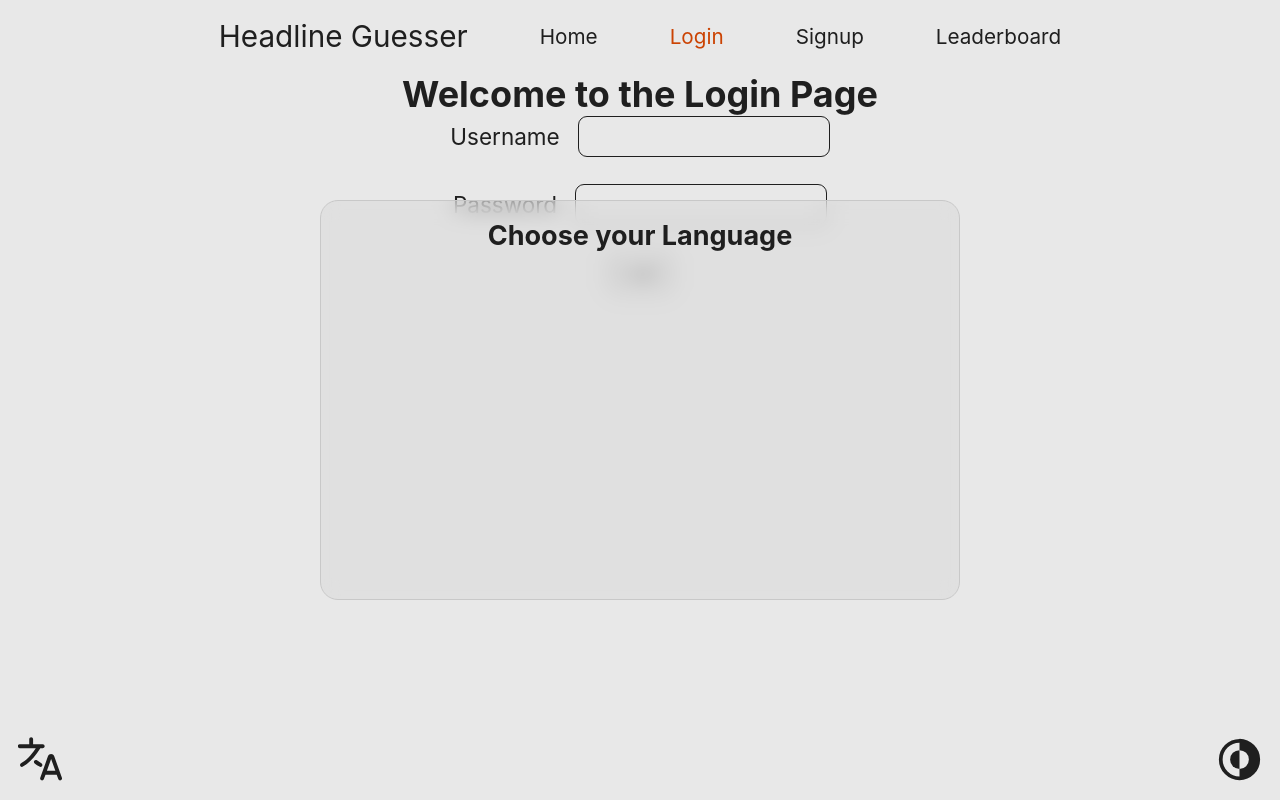
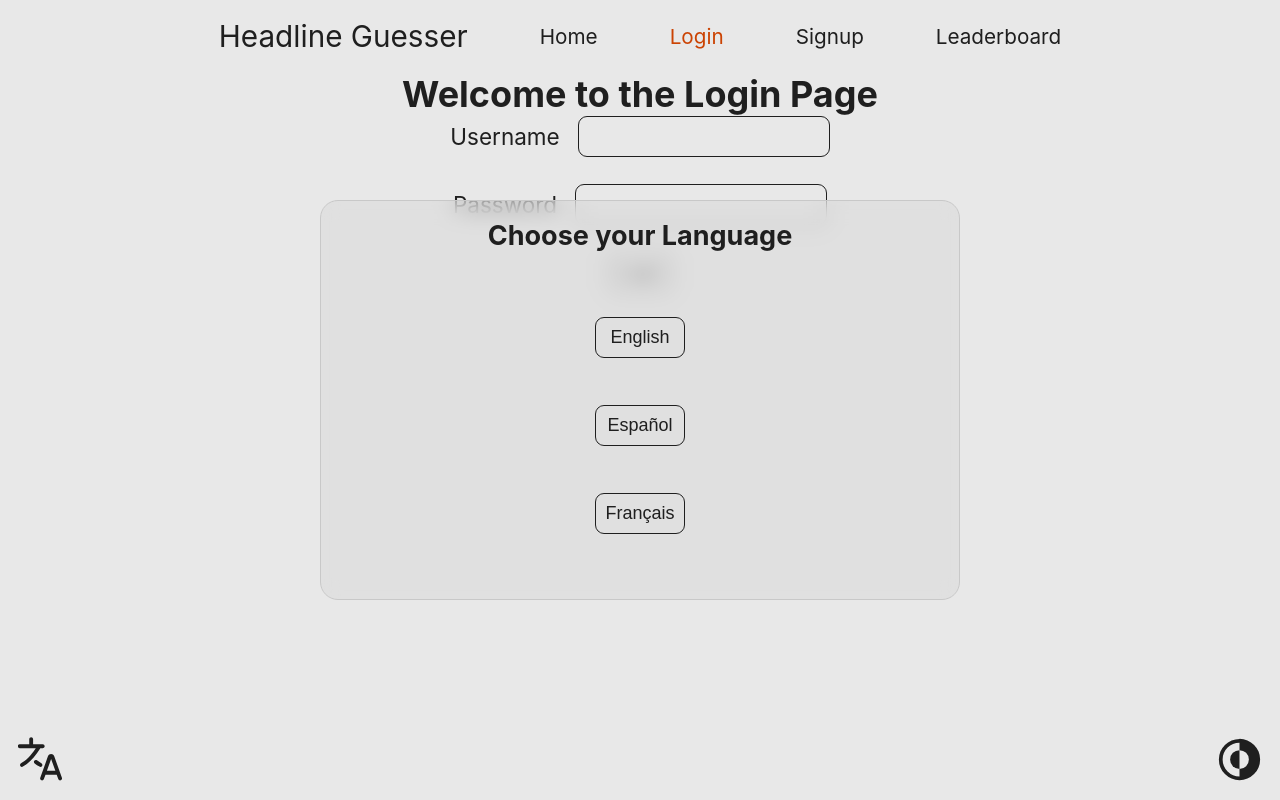
Before and after one commit to HarrisAlex/HeadlineGuesser, a React (Create React App) app in the folder client/: page /login in a window 1280 px wide. Both pictures are taken after a click on the button 40 px from the left and 759 px from the top of the page. Built offline with nearby package versions, Linux system fonts and the light colour scheme.

Commit message:
Working on language selection

```diff
--- a/client/src/components/languageSelector.jsx
+++ b/client/src/components/languageSelector.jsx
@@ -1,7 +1,15 @@
 import React from 'react';
+
+import Button from './button.jsx';
 
 import Strings from '../constants/Strings.jsx';
 import Colors from '../constants/Colors.jsx';
+
+const languages = [
+    { language: "english", display: Strings.English() },
+    { language: "spanish", display: Strings.Spanish() },
+    { language: "french", display: Strings.French() }
+];
 
 export default class LanguageSelector extends React.Component {
     constructor(props) {
@@ -50,9 +58,22 @@ export default class LanguageSelector extends React.Component {
                         padding: "1rem",
                         width: "50svw",
                         height: "50svh",
+                        gap: "1rem"
                     }}>
                     <h2>{Strings.ChooseLanguage()}</h2>
-
+                    <div
+                        style={{
+                            height: "100%",
+                            display: "flex",
+                            justifyContent: "space-evenly",
+                            flexDirection: "column",
+                        }}>
+                        {languages.map((language) => (
+                            <Button key={language.language} label={language.display} onClick={() => {
+                                localStorage.setItem("language", language.language)
+                            }}/>
+                        ))}
+                    </div>
                 </div>
             </div>
         );
--- a/client/src/constants/Colors.jsx
+++ b/client/src/constants/Colors.jsx
@@ -53,7 +53,7 @@ export default class Colors {
         return dark ? "#1C1C1C" : "#C8C8C8";
     }
 
-    static updateDarkMode() {
+    static UpdateDarkMode() {
         dark = localStorage.getItem("darkMode") === "true";
         return;
     }
--- a/client/src/constants/Strings.jsx
+++ b/client/src/constants/Strings.jsx
@@ -1,3 +1,5 @@
+let language = localStorage.getItem("language");
+
 export default class Strings {
     static Username() {
         return "Username";
@@ -34,4 +36,21 @@ export default class Strings {
     static ChooseLanguage() {
         return "Choose your Language";
     }
+
+    static English() {
+        return "English";
+    }
+
+    static Spanish() {
+        return "Español"
+    }
+
+    static French() {
+        return "Français";
+    }
+
+    static UpdateLanguage() {
+        language = localStorage.getItem("language");
+        return;
+    }
 }
```
